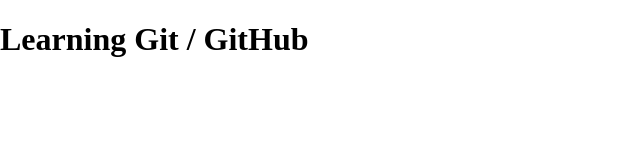
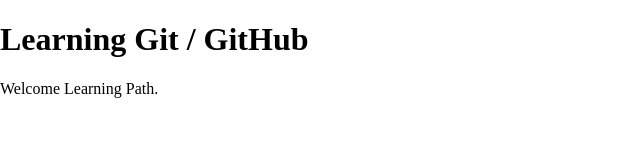
Before and after one commit to Hard1stf/Learning-Git, a plain HTML site: page index.html in a window 1280 px wide. Shown: the whole page, without its empty margins (0-640 px from the left). Drawn offline with Linux system fonts and the light colour scheme.

Commit message:
add welcome paragraph

```diff
--- a/index.html
+++ b/index.html
@@ -8,5 +8,6 @@
 </head>
 <body>
     <h1>Learning Git / GitHub</h1>
+    <p>Welcome Learning Path.</p>
 </body>
 </html>
```
